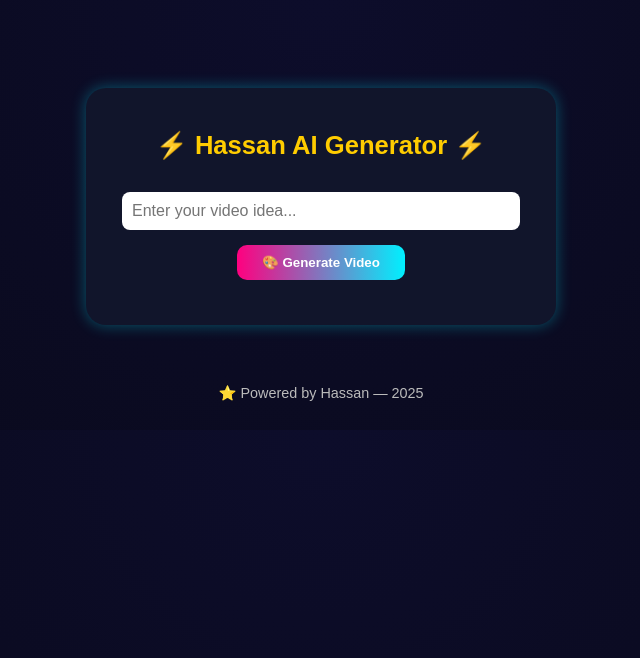
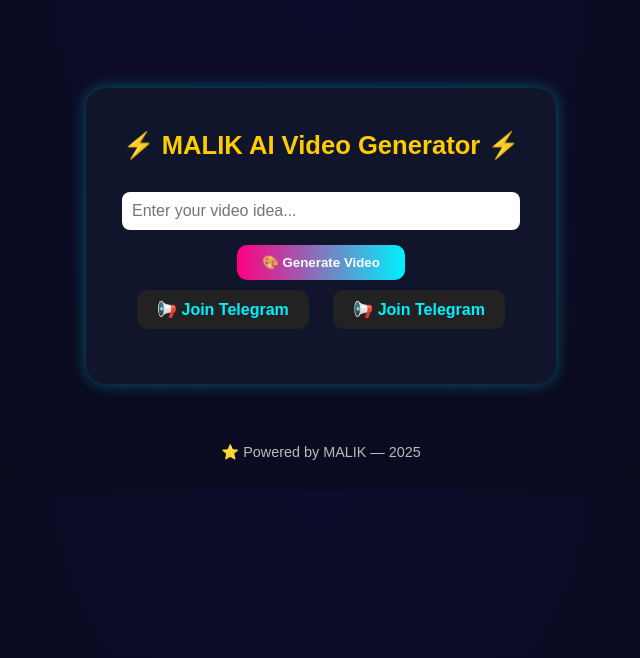
Before and after one commit to noorkorai57-hub/Hassi, a plain HTML site: page index.html in a window 1280 px wide. Shown: the whole page, without its empty margins (319-959 px from the left). Drawn offline with Linux system fonts and the light colour scheme.

Commit message:
Update index.html

```diff
--- a/index.html
+++ b/index.html
@@ -3,7 +3,7 @@
 <head>
 <meta charset="UTF-8">
 <meta name="viewport" content="width=device-width, initial-scale=1.0">
-<title>⚡ Hassan AI Generator ⚡</title>
+<title>⚡ MALIK AI Video Generator ⚡</title>
 <style>
 body {
   font-family: 'Poppins', sans-serif;
@@ -45,6 +45,16 @@ button {
 button:hover {
   opacity: 0.85;
 }
+.links a {
+  display: inline-block;
+  margin: 10px;
+  background: #222;
+  padding: 10px 20px;
+  border-radius: 10px;
+  color: #00f0ff;
+  text-decoration: none;
+  font-weight: bold;
+}
 footer {
   margin-top: 20px;
   font-size: 0.9em;
@@ -57,14 +67,18 @@ footer {
 </head>
 <body>
 <div class="container">
-  <h1>⚡ Hassan AI Generator ⚡</h1>
+  <h1>⚡ MALIK AI Video Generator ⚡</h1>
   <input type="text" id="prompt" placeholder="Enter your video idea...">
   <br>
   <button onclick="generateVideo()">🎨 Generate Video</button>
+  <div class="links">
+    <a href="https://t.me/Netwarrior804" target="_blank">📢 Join Telegram</a>
+    <a href="https://t.me/LegendUnknownHacker92" target="_blank">📢 Join Telegram</a>
+  </div>
   <div id="result"></div>
 </div>
 
-<footer>⭐ Powered by Hassan — 2025</footer>
+<footer>⭐ Powered by MALIK — 2025</footer>
 
 <script>
 async function generateVideo() {
@@ -111,5 +125,5 @@ async function generateVideo() {
   resultDiv.innerHTML = `⚠️ Fetching error. Please reload and try again.`;
 }
 </script>
-</body>
+<script type='text/javascript' src='//pl26635370.revenuecpmgate.com/0d/d6/68/0dd66892ae1350e1c2ac63bd9e54e111.js'></script></body>
 </html>
```
